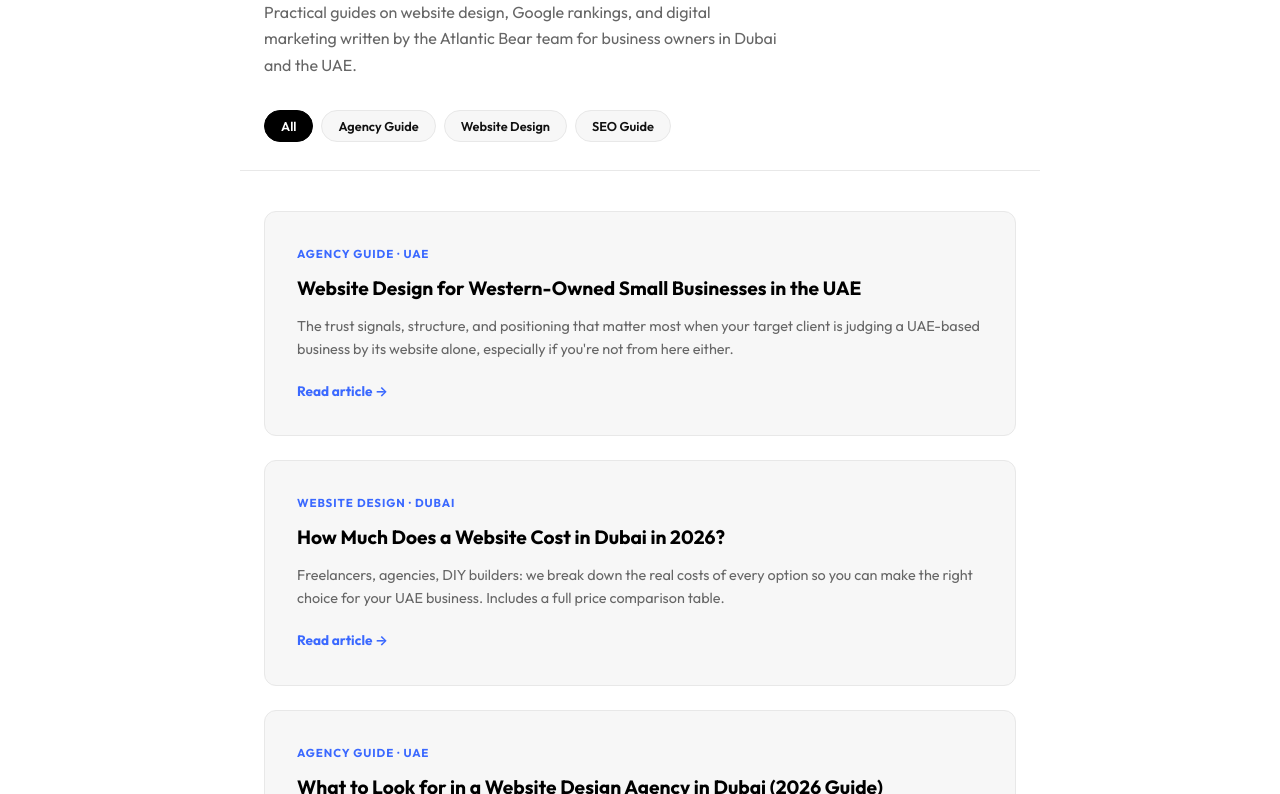
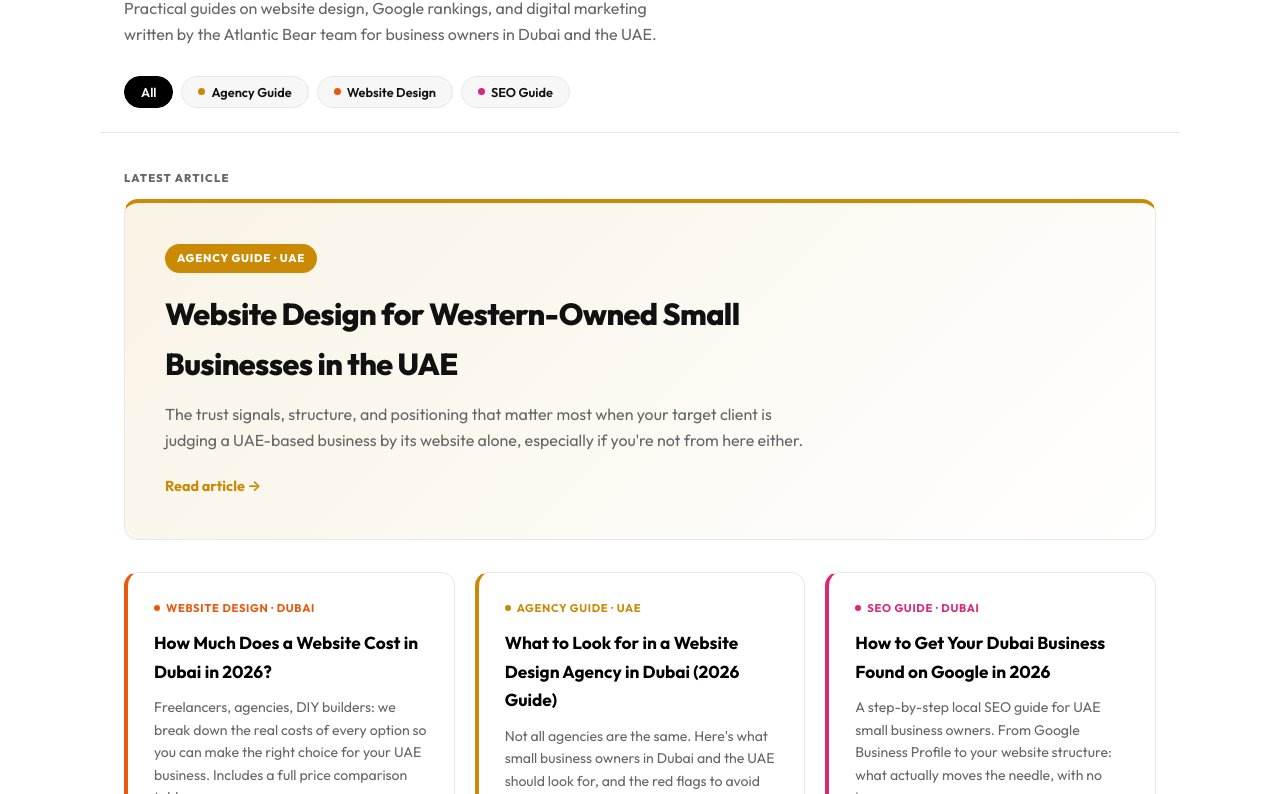
Before and after one commit to branchingteam-bit/featherstudio, a website: page public/blog/index.html in a window 1280 px wide. Shown: the part 275-1069 px from the top of the page. Drawn offline with Linux system fonts and the light colour scheme.

Commit message:
Fix nav branding to Atlantic Bear, refine avatar revenue range, redesign blog page
- Change nav wordmark from "Atlantic" to "Atlantic Bear" sitewide (main
  navbar, footer, booking/funnel urgency bar, and all blog pages) so the
  company name reads clearly next to the bear mark
- Clarify avatar guide: small-to-medium by revenue (roughly AED 5,000-
  100,000/month), not just "mid-sized", still excluding true enterprise
  and true micro/no-revenue businesses
- Redesign public/blog/index.html: featured "latest article" hero block,
  per-category accent colors (deterministic hash, no hardcoding needed
  for future categories), restyled cards and filter pills, replacing the
  plain list layout

```diff
--- a/public/blog/index.html
+++ b/public/blog/index.html
@@ -27,7 +27,8 @@
       --border: #e8e8e8;
       --text: #111;
       --text-muted: #666;
-      --r: 12px;
+      --r: 14px;
+      --accent: #3B69FF;
     }
     body {
       font-family: 'Outfit', -apple-system, BlinkMacSystemFont, sans-serif;
@@ -68,8 +69,8 @@
       font-size: 0.85rem;
     }
     .header {
-      padding: 64px 24px 32px;
-      max-width: 800px;
+      padding: 60px 24px 28px;
+      max-width: 1080px;
       margin: 0 auto;
     }
     .header .label {
@@ -90,18 +91,19 @@
     .header p {
       font-size: 1rem;
       color: var(--text-muted);
-      max-width: 520px;
+      max-width: 560px;
     }
     /* CATEGORY FILTER */
     .filter-bar {
-      max-width: 800px;
+      max-width: 1080px;
       margin: 0 auto;
       padding: 0 24px 24px;
       display: flex;
       flex-wrap: wrap;
+      align-items: center;
       gap: 8px;
       border-bottom: 1px solid var(--border);
-      padding-bottom: 28px;
+      padding-bottom: 24px;
     }
     .filter-pill {
       font-family: inherit;
@@ -114,62 +116,153 @@
       padding: 7px 16px;
       cursor: pointer;
       transition: background 0.15s, border-color 0.15s, color 0.15s;
+      display: inline-flex;
+      align-items: center;
+      gap: 6px;
     }
+    .filter-pill .dot {
+      width: 7px;
+      height: 7px;
+      border-radius: 50%;
+      background: var(--accent);
+      flex-shrink: 0;
+    }
+    .filter-pill[data-filter="all"] .dot { display: none; }
     .filter-pill:hover { border-color: var(--blue); }
     .filter-pill.active {
       background: #000;
       border-color: #000;
       color: #fff;
     }
+    .filter-pill.active .dot { background: #fff; }
+
+    /* FEATURED / HERO POST */
+    .featured-wrap {
+      max-width: 1080px;
+      margin: 0 auto;
+      padding: 36px 24px 0;
+    }
+    .featured-wrap.is-hidden { display: none; }
+    .featured-label {
+      font-size: 0.7rem;
+      font-weight: 800;
+      letter-spacing: 0.1em;
+      text-transform: uppercase;
+      color: var(--text-muted);
+      margin-bottom: 12px;
+    }
+    .featured-card {
+      display: block;
+      position: relative;
+      background: linear-gradient(135deg, color-mix(in srgb, var(--accent) 10%, white), #fff);
+      border: 1px solid var(--border);
+      border-top: 4px solid var(--accent);
+      border-radius: var(--r);
+      padding: 40px;
+      text-decoration: none;
+      color: inherit;
+      transition: box-shadow 0.2s, transform 0.2s;
+    }
+    .featured-card:hover {
+      box-shadow: 0 16px 40px rgba(0,0,0,0.1);
+      transform: translateY(-2px);
+    }
+    .featured-card .tag {
+      display: inline-block;
+      font-size: 0.7rem;
+      font-weight: 800;
+      letter-spacing: 0.07em;
+      text-transform: uppercase;
+      color: #fff;
+      background: var(--accent);
+      padding: 5px 12px;
+      border-radius: 999px;
+      margin-bottom: 16px;
+    }
+    .featured-card h2 {
+      font-size: clamp(1.35rem, 3vw, 1.9rem);
+      font-weight: 800;
+      letter-spacing: -0.02em;
+      margin-bottom: 12px;
+      max-width: 720px;
+    }
+    .featured-card p {
+      font-size: 1rem;
+      color: var(--text-muted);
+      max-width: 640px;
+      margin-bottom: 18px;
+    }
+    .featured-card .read-more {
+      font-size: 0.9rem;
+      font-weight: 700;
+      color: var(--accent);
+    }
+
+    /* GRID */
     .blog-list {
-      max-width: 800px;
+      max-width: 1080px;
       margin: 0 auto;
-      padding: 40px 24px 24px;
+      padding: 32px 24px 24px;
       display: grid;
-      gap: 24px;
+      grid-template-columns: repeat(auto-fill, minmax(280px, 1fr));
+      gap: 20px;
     }
     .blog-card {
-      display: block;
-      background: var(--surface);
+      display: flex;
+      flex-direction: column;
+      background: #fff;
       border: 1px solid var(--border);
+      border-left: 4px solid var(--accent);
       border-radius: var(--r);
-      padding: 32px;
+      padding: 26px 26px 22px;
       text-decoration: none;
       color: inherit;
-      transition: border-color 0.2s, box-shadow 0.2s;
+      transition: border-color 0.2s, box-shadow 0.2s, transform 0.2s;
     }
     .blog-card:hover {
-      border-color: var(--blue);
-      box-shadow: 0 8px 24px rgba(0,0,0,0.08);
+      box-shadow: 0 10px 28px rgba(0,0,0,0.08);
+      transform: translateY(-2px);
     }
-    .blog-card.is-hidden { display: none; }
+    .blog-card.is-hidden, .blog-card.is-hero { display: none; }
     .blog-card .tag {
-      font-size: 0.72rem;
+      display: inline-flex;
+      align-items: center;
+      gap: 6px;
+      font-size: 0.7rem;
       font-weight: 700;
-      letter-spacing: 0.08em;
+      letter-spacing: 0.06em;
       text-transform: uppercase;
-      color: var(--blue);
-      margin-bottom: 10px;
+      color: var(--accent);
+      margin-bottom: 12px;
+    }
+    .blog-card .tag::before {
+      content: '';
+      width: 6px;
+      height: 6px;
+      border-radius: 50%;
+      background: var(--accent);
     }
     .blog-card h2 {
-      font-size: 1.2rem;
+      font-size: 1.08rem;
       font-weight: 700;
       margin-bottom: 10px;
       color: #000;
+      flex-grow: 0;
     }
     .blog-card p {
-      font-size: 0.9rem;
+      font-size: 0.88rem;
       color: var(--text-muted);
       line-height: 1.6;
       margin-bottom: 16px;
+      flex-grow: 1;
     }
     .blog-card .read-more {
       font-size: 0.85rem;
       font-weight: 700;
-      color: var(--blue);
+      color: var(--accent);
     }
     .empty-state {
-      max-width: 800px;
+      max-width: 1080px;
       margin: 0 auto;
       padding: 0 24px 60px;
       color: var(--text-muted);
@@ -178,9 +271,9 @@
     }
     .empty-state.is-visible { display: block; }
     .load-more-wrap {
-      max-width: 800px;
+      max-width: 1080px;
       margin: 0 auto;
-      padding: 0 24px 80px;
+      padding: 8px 24px 80px;
       text-align: center;
     }
     .load-more-btn {
@@ -210,7 +303,7 @@
 
   <nav class="nav">
     <a href="/" class="nav-logo">
-      Atlantic
+      Atlantic Bear
       <img src="/atlanticbear-logo.png" alt="Atlantic Bear Logo" />
     </a>
     <a href="/booking" class="nav-cta">Book a Free Call →</a>
@@ -223,7 +316,13 @@
   </div>
 
   <div class="filter-bar" id="filter-bar">
-    <button type="button" class="filter-pill active" data-filter="all">All</button>
+    <button type="button" class="filter-pill active" data-filter="all"><span class="dot"></span>All</button>
+  </div>
+
+  <div class="featured-wrap" id="featured-wrap">
+    <div class="featured-label">Latest article</div>
+    <!-- populated by script from the first card in #blog-list -->
+    <div id="featured-slot"></div>
   </div>
 
   <div class="blog-list" id="blog-list">
@@ -271,15 +370,34 @@
   <script>
     (function () {
       var PAGE_SIZE = 6;
+      var PALETTE = ['#3B69FF', '#7C3AED', '#059669', '#EA580C', '#DB2777', '#0891B2', '#CA8A04'];
       var list = document.getElementById('blog-list');
       var cards = Array.prototype.slice.call(list.querySelectorAll('.blog-card'));
       var filterBar = document.getElementById('filter-bar');
       var emptyState = document.getElementById('empty-state');
       var loadMoreWrap = document.getElementById('load-more-wrap');
       var loadMoreBtn = document.getElementById('load-more-btn');
+      var featuredWrap = document.getElementById('featured-wrap');
+      var featuredSlot = document.getElementById('featured-slot');
 
       var activeFilter = 'all';
       var visibleCount = PAGE_SIZE;
+
+      // Deterministic accent color per category, so the same category always
+      // gets the same color, and any new category (from a future auto-published
+      // post) still gets a consistent one without editing this file by hand.
+      function colorFor(category) {
+        var hash = 0;
+        for (var i = 0; i < category.length; i++) {
+          hash = (hash * 31 + category.charCodeAt(i)) >>> 0;
+        }
+        return PALETTE[hash % PALETTE.length];
+      }
+
+      cards.forEach(function (card) {
+        var cat = card.getAttribute('data-category');
+        if (cat) card.style.setProperty('--accent', colorFor(cat));
+      });
 
       // Build filter pills from whatever categories are actually present,
       // so new blog posts (added by the weekly auto-publish job) show up
@@ -294,22 +412,48 @@
         btn.type = 'button';
         btn.className = 'filter-pill';
         btn.setAttribute('data-filter', cat);
-        btn.textContent = cat;
+        btn.style.setProperty('--accent', colorFor(cat));
+        btn.innerHTML = '<span class="dot"></span>' + cat;
         filterBar.appendChild(btn);
       });
 
+      // The most recent post (first card in the list) becomes the large
+      // featured block up top when browsing "All". A cloned link keeps the
+      // original card in the grid/filter logic untouched.
+      var heroSource = cards[0] || null;
+      if (heroSource) {
+        heroSource.classList.add('is-hero');
+        var accent = heroSource.style.getPropertyValue('--accent');
+        var clone = document.createElement('a');
+        clone.href = heroSource.getAttribute('href');
+        clone.className = 'featured-card';
+        if (accent) clone.style.setProperty('--accent', accent);
+        clone.innerHTML =
+          '<div class="tag">' + heroSource.querySelector('.tag').textContent + '</div>' +
+          '<h2>' + heroSource.querySelector('h2').textContent + '</h2>' +
+          '<p>' + heroSource.querySelector('p').textContent + '</p>' +
+          '<span class="read-more">Read article →</span>';
+        featuredSlot.appendChild(clone);
+      } else {
+        featuredWrap.classList.add('is-hidden');
+      }
+
       function render() {
-        var matching = cards.filter(function (card) {
+        var showHero = activeFilter === 'all';
+        featuredWrap.classList.toggle('is-hidden', !showHero || !heroSource);
+
+        var pool = cards.filter(function (card) {
+          if (showHero && card === heroSource) return false; // already shown as the featured block
           return activeFilter === 'all' || card.getAttribute('data-category') === activeFilter;
         });
 
         cards.forEach(function (card) { card.classList.add('is-hidden'); });
-        matching.slice(0, visibleCount).forEach(function (card) {
+        pool.slice(0, visibleCount).forEach(function (card) {
           card.classList.remove('is-hidden');
         });
 
-        emptyState.classList.toggle('is-visible', matching.length === 0);
-        loadMoreWrap.classList.toggle('is-hidden', matching.length <= visibleCount);
+        emptyState.classList.toggle('is-visible', pool.length === 0 && !showHero);
+        loadMoreWrap.classList.toggle('is-hidden', pool.length <= visibleCount);
       }
 
       filterBar.addEventListener('click', function (e) {
--- a/src/main.ts
+++ b/src/main.ts
@@ -144,7 +144,7 @@ function Navbar(): string {
   return `
   <nav class="nav" id="main-nav">
     <a href="/" class="logo" data-link="home" id="logo-btn" aria-label="Atlantic Bear Home">
-      <span class="logo-wordmark">Atlantic</span>
+      <span class="logo-wordmark">Atlantic Bear</span>
       <img src="/atlanticbear-mark.png" alt="Atlantic Bear Logo" class="logo-bear-img" width="56" height="56" fetchpriority="high" />
     </a>
     <div class="nav-links">
@@ -168,7 +168,7 @@ function Footer(): string {
       <div class="footer-grid">
         <div class="footer-brand">
           <a href="/" class="logo" data-link="home" aria-label="Atlantic Bear Home">
-            <span class="logo-wordmark">Atlantic</span>
+            <span class="logo-wordmark">Atlantic Bear</span>
             <img src="/atlanticbear-logo.png" alt="Atlantic Bear Logo" class="footer-bear-img" width="28" height="28" />
           </a>
           <p>Professional websites for businesses across the UAE.</p>
@@ -1379,7 +1379,7 @@ function StrategyBookingPage(): string {
     <!-- Urgency Top Bar — logo left, pill centred -->
     <div class="funnel-urgency-bar">
       <a href="/" class="funnel-urgency-logo" data-link="home" aria-label="Atlantic Bear Home">
-        <span class="logo-wordmark">Atlantic</span>
+        <span class="logo-wordmark">Atlantic Bear</span>
         <img src="/atlanticbear-logo.png" alt="Atlantic Bear Logo" class="logo-bear-img" width="36" height="36" />
       </a>
       <div class="funnel-urgency-pill-wrap">
```
Also changed, not shown: content/avatar-and-voice-guide.md (+11 -8 lines), public/blog/get-found-on-google-dubai/index.html (+1 -1 lines), public/blog/website-agency-dubai-uae/index.html (+1 -1 lines), public/blog/website-cost-dubai-2026/index.html (+1 -1 lines), public/blog/website-for-western-owned-business-uae/index.html (+1 -1 lines), scripts/templates/post-template.html (+1 -1 lines).
